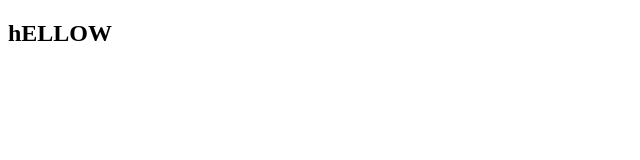
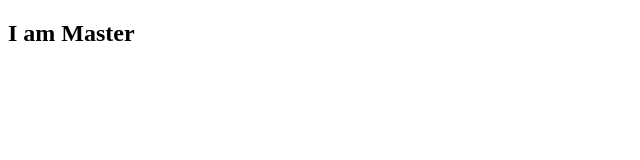
Before and after one commit to hbwgz2009/github-demo, a plain HTML site: page index.html in a window 1280 px wide. Shown: the full height of the page, 0-640 px from the left. Drawn offline with Linux system fonts and the light colour scheme.

Commit message:
修改了mater中index

```diff
--- a/index.html
+++ b/index.html
@@ -7,7 +7,7 @@
     <title>Document this is</title>
 </head>
 <body>
-    <h2>hELLOW</h2>
+    <h2>I am Master</h2>
     <script>
 
     </script>
```
